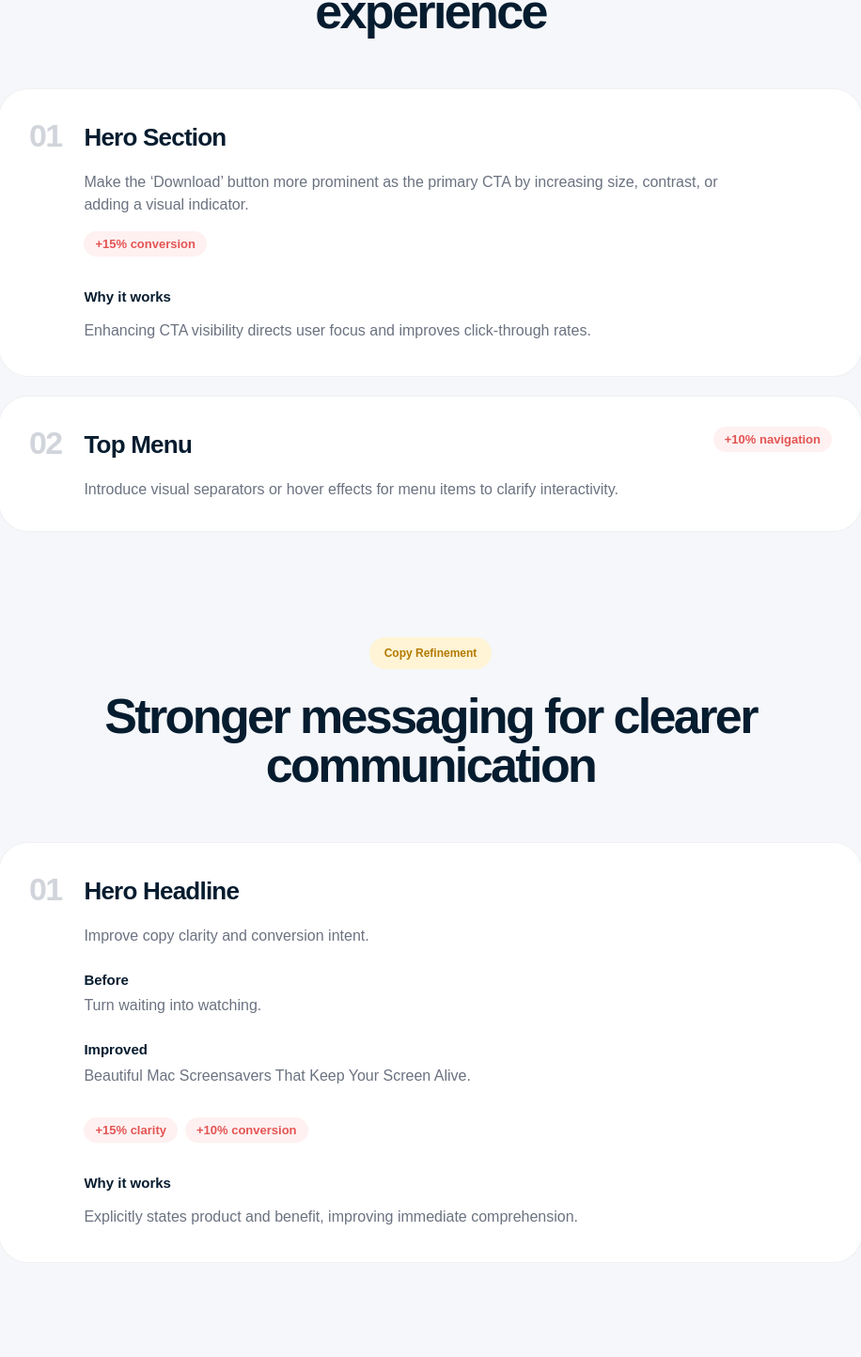
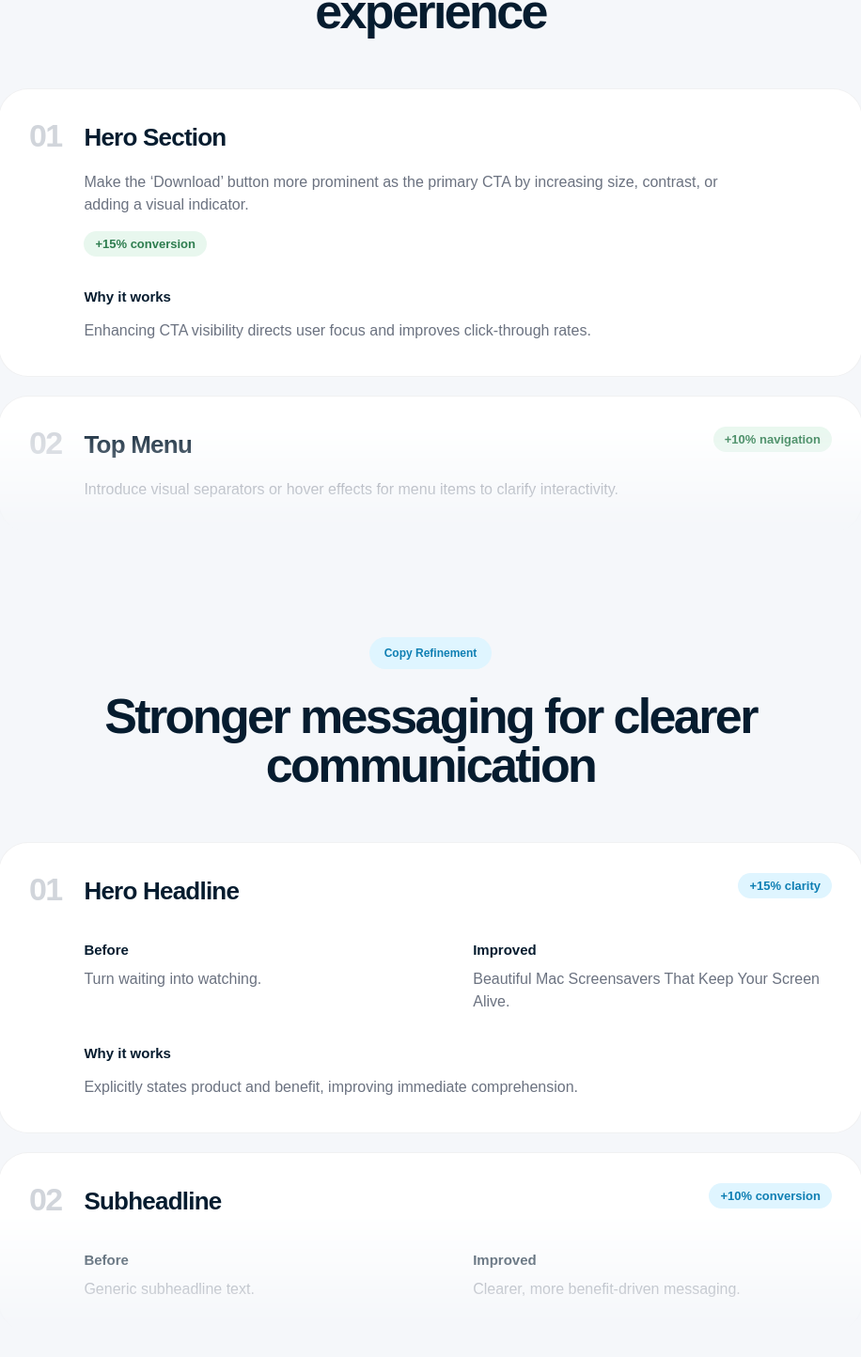
Before and after one commit to samarenkovdmitry/Klynt, a Next.js app: page / in a window 1280 px wide. Shown: the part 2346-3790 px from the top of the page at 94% size, without its empty margins (182-1098 px from the left). Built offline with nearby package versions, Linux system fonts and the light colour scheme; a web font is replaced by a local one.

Commit message:
Landing Features Block Upd

```diff
--- a/app/page.tsx
+++ b/app/page.tsx
@@ -333,7 +333,7 @@ export default function Home() {
     {/* SECTION 1 — UX Signals */}
     <div className="mx-auto max-w-[760px] text-center">
       <div className="inline-flex rounded-full bg-[#DFF5FF] px-4 py-2 text-[12px] font-semibold text-[#0F7FB3]">
-        UX Issues
+        UX Signals
       </div>
 
       <h2 className="mt-6 text-[52px] font-semibold leading-[1] tracking-[-0.05em] text-[#061C2F]">
@@ -362,8 +362,6 @@ export default function Home() {
               bg-white
               px-8
               py-8
-              transition-all
-              duration-200
             "
           >
             <div className="flex gap-6">
@@ -424,7 +422,7 @@ export default function Home() {
 
     {/* SECTION 2 — Suggested Improvements */}
     <div className="mt-28 mx-auto max-w-[760px] text-center">
-      <div className="inline-flex rounded-full bg-[#E8F7EE] px-4 py-2 text-[12px] font-semibold text-[#2E7D4F]">
+      <div className="inline-flex rounded-full bg-[#DFF5FF] px-4 py-2 text-[12px] font-semibold text-[#0F7FB3]">
         Suggested Improvements
       </div>
 
@@ -433,7 +431,18 @@ export default function Home() {
       </h2>
     </div>
 
-    <div className="mt-14 space-y-5">
+    {/* CARD LIST WITH iOS MASK */}
+    <div
+      className="
+        relative
+        max-h-[520px]
+        overflow-hidden
+        mt-14
+        [mask-image:linear-gradient(to_bottom,black_75%,transparent_100%)]
+      "
+    >
+      <div className="space-y-5">
+
         {/* CARD 1 */}
         <div className="rounded-[32px] border border-[rgba(6,28,47,0.06)] bg-white px-8 py-8">
           <div className="flex gap-6">
@@ -454,7 +463,7 @@ export default function Home() {
                   </p>
                 </div>
 
-              <div className="rounded-full bg-[#FFF1F1] px-3 py-1 text-[13px] font-semibold text-[#E45454] h-fit">
+                <div className="rounded-full bg-[#E8F7EE] px-3 py-1 text-[13px] font-semibold text-[#2E7D4F] h-fit">
                   +15% conversion
                 </div>
               </div>
@@ -488,18 +497,20 @@ export default function Home() {
                   </p>
                 </div>
 
-              <div className="rounded-full bg-[#FFF1F1] px-3 py-1 text-[13px] font-semibold text-[#E45454] h-fit">
+                <div className="rounded-full bg-[#E8F7EE] px-3 py-1 text-[13px] font-semibold text-[#2E7D4F] h-fit">
                   +10% navigation
                 </div>
               </div>
             </div>
           </div>
         </div>
+
+      </div>
     </div>
 
     {/* SECTION 3 — Copy Refinement */}
     <div className="mt-28 mx-auto max-w-[760px] text-center">
-      <div className="inline-flex rounded-full bg-[#FFF4D6] px-4 py-2 text-[12px] font-semibold text-[#B37A00]">
+      <div className="inline-flex rounded-full bg-[#DFF5FF] px-4 py-2 text-[12px] font-semibold text-[#0F7FB3]">
         Copy Refinement
       </div>
 
@@ -508,8 +519,19 @@ export default function Home() {
       </h2>
     </div>
 
-    <div className="mt-14 space-y-5">
-      {/* CARD */}
+    {/* CARD LIST WITH iOS MASK */}
+    <div
+      className="
+        relative
+        max-h-[520px]
+        overflow-hidden
+        mt-14
+        [mask-image:linear-gradient(to_bottom,black_75%,transparent_100%)]
+      "
+    >
+      <div className="space-y-5">
+
+        {/* CARD 1 */}
         <div className="rounded-[32px] border border-[rgba(6,28,47,0.06)] bg-white px-8 py-8">
           <div className="flex gap-6">
             <div className="text-[34px] font-semibold leading-none tracking-[-0.05em] text-[#D1D5DB]">
@@ -517,30 +539,30 @@ export default function Home() {
             </div>
 
             <div className="flex-1">
+              <div className="flex justify-between flex-wrap gap-4">
                 <h3 className="text-[26px] font-semibold tracking-[-0.03em] text-[#061C2F]">
                   Hero Headline
                 </h3>
 
-            <p className="mt-4 text-[16px] text-[#6B7280] max-w-[720px]">
-              Improve copy clarity and conversion intent.
-            </p>
+                <div className="rounded-full bg-[#DFF5FF] px-3 py-1 text-[13px] font-semibold text-[#0F7FB3] h-fit">
+                  +15% clarity
+                </div>
+              </div>
 
-            <div className="mt-6">
+              {/* BEFORE / IMPROVED */}
+              <div className="mt-8 grid grid-cols-1 md:grid-cols-2 gap-8">
+                <div>
                   <p className="text-[15px] font-semibold text-[#061C2F]">Before</p>
-              <p className="mt-1 text-[16px] text-[#6B7280]">Turn waiting into watching.</p>
-
-              <p className="mt-6 text-[15px] font-semibold text-[#061C2F]">Improved</p>
-              <p className="mt-1 text-[16px] text-[#6B7280]">
-                Beautiful Mac Screensavers That Keep Your Screen Alive.
+                  <p className="mt-2 text-[16px] text-[#6B7280]">
+                    Turn waiting into watching.
                   </p>
                 </div>
 
-            <div className="mt-8 flex gap-2">
-              <div className="rounded-full bg-[#FFF1F1] px-3 py-1 text-[13px] font-semibold text-[#E45454]">
-                +15% clarity
-              </div>
-              <div className="rounded-full bg-[#FFF1F1] px-3 py-1 text-[13px] font-semibold text-[#E45454]">
-                +10% conversion
+                <div>
+                  <p className="text-[15px] font-semibold text-[#061C2F]">Improved</p>
+                  <p className="mt-2 text-[16px] text-[#6B7280]">
+                    Beautiful Mac Screensavers That Keep Your Screen Alive.
+                  </p>
                 </div>
               </div>
 
@@ -553,10 +575,51 @@ export default function Home() {
             </div>
           </div>
         </div>
+
+        {/* CARD 2 (уходит в фон) */}
+        <div className="rounded-[32px] border border-[rgba(6,28,47,0.06)] bg-white px-8 py-8">
+          <div className="flex gap-6">
+            <div className="text-[34px] font-semibold leading-none tracking-[-0.05em] text-[#D1D5DB]">
+              02
+            </div>
+
+            <div className="flex-1">
+              <div className="flex justify-between flex-wrap gap-4">
+                <h3 className="text-[26px] font-semibold tracking-[-0.03em] text-[#061C2F]">
+                  Subheadline
+                </h3>
+
+                <div className="rounded-full bg-[#DFF5FF] px-3 py-1 text-[13px] font-semibold text-[#0F7FB3] h-fit">
+                  +10% conversion
+                </div>
+              </div>
+
+              <div className="mt-8 grid grid-cols-1 md:grid-cols-2 gap-8">
+                <div>
+                  <p className="text-[15px] font-semibold text-[#061C2F]">Before</p>
+                  <p className="mt-2 text-[16px] text-[#6B7280]">
+                    Generic subheadline text.
+                  </p>
+                </div>
+
+                <div>
+                  <p className="text-[15px] font-semibold text-[#061C2F]">Improved</p>
+                  <p className="mt-2 text-[16px] text-[#6B7280]">
+                    Clearer, more benefit‑driven messaging.
+                  </p>
+                </div>
+              </div>
+
+            </div>
+          </div>
+        </div>
+
+      </div>
     </div>
 
   </div>
 </section>
+
 
 
 
```
Lines whose indentation alone changed are shown as unchanged.
